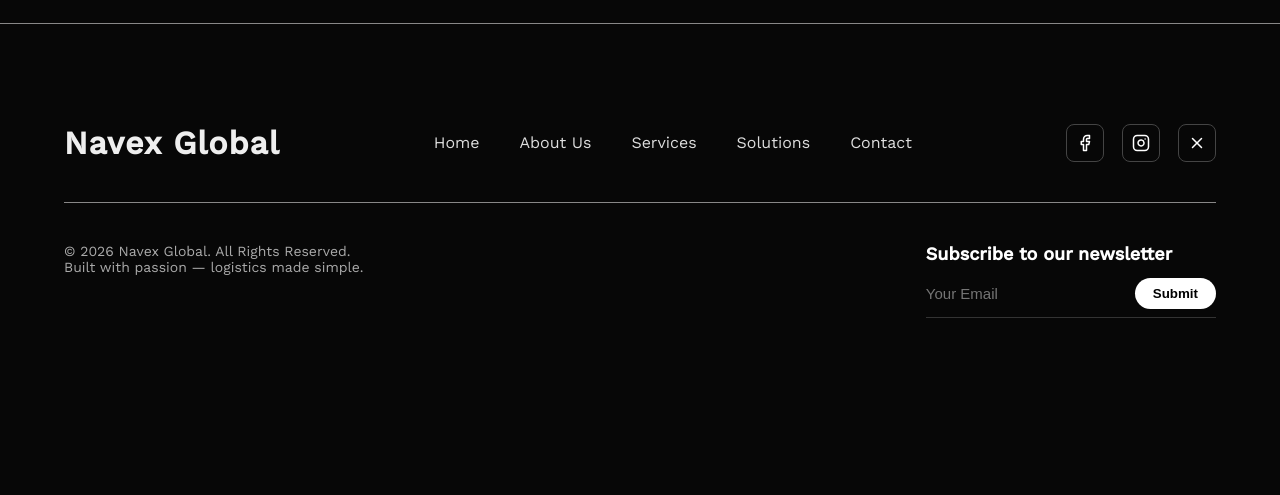
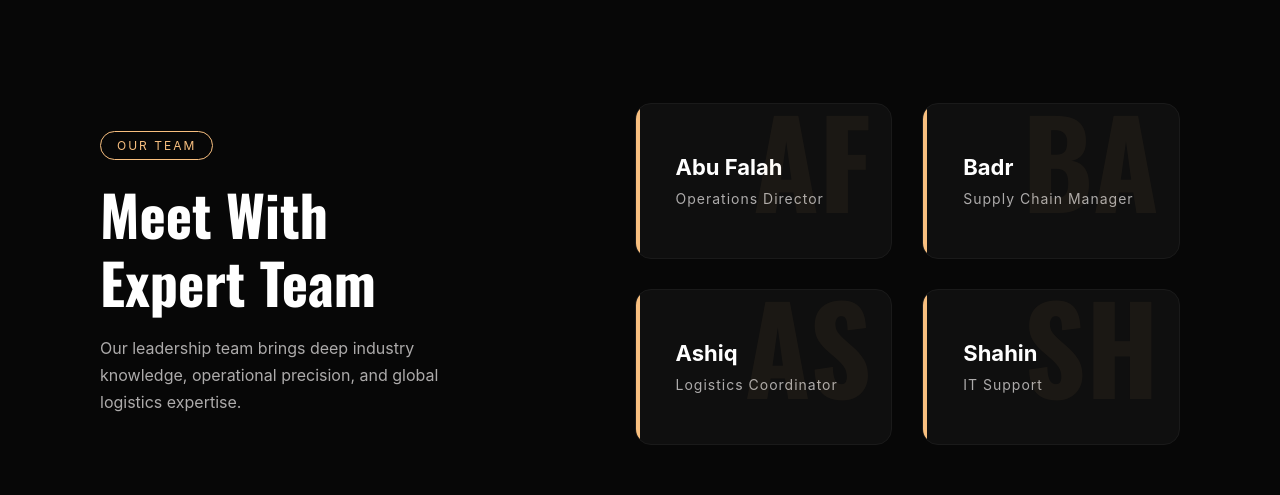
Before and after one commit to harshinJJ/Navex-Global, a React (Create React App) app: page /about in a window 1280 px wide. Shown: the part 2002-2497 px from the top of the page. Before the commit the page ends 2380 px from the top, so only its background shows below. Built offline with nearby package versions, Linux system fonts and the light colour scheme.

Commit message:
Updated About Page

```diff
--- a/src/pages/About-us.jsx
+++ b/src/pages/About-us.jsx
@@ -4,14 +4,20 @@ import { useTranslation } from "react-i18next";
 import aboutHero from "../assets/Aboutus/about-hero.png";
 import aboutcard1 from "../assets/Aboutus/aboutuscard1.png";
 import aboutusbg from "../assets/Aboutus/about-us-bg.png";
-
 import { FaShip, FaBoxes, FaUsers } from "react-icons/fa";
 
 export default function About_us() {
   const { t } = useTranslation("aboutPage");
 
-  const fadeUp = {
-    hidden: { opacity: 0, y: 80 },
+  /* ==============================
+     ONE UNIFIED ANIMATION SYSTEM
+  ============================== */
+
+  const smoothReveal = {
+    hidden: {
+      opacity: 0,
+      y: 60,
+    },
     visible: {
       opacity: 1,
       y: 0,
@@ -22,32 +28,24 @@ export default function About_us() {
     },
   };
 
-  const fadeRight = {
-    hidden: { opacity: 0, x: 80 },
+  const smoothStagger = {
+    hidden: {},
     visible: {
-      opacity: 1,
-      x: 0,
       transition: {
-        duration: 1,
-        ease: [0.22, 1, 0.36, 1],
+        staggerChildren: 0.2,
       },
     },
   };
 
-  const staggerContainer = {
-    hidden: {},
-    visible: {
-      transition: {
-        staggerChildren: 0.2,
-        delayChildren: 0.2,
-      },
-    },
-  };
+  /* ==============================
+     PROGRESS BAR COMPONENT
+  ============================== */
 
   const ProgressBar = ({ label, value }) => {
     return (
       <motion.div
         className="progress-item"
+        variants={smoothReveal}
         initial="hidden"
         whileInView="visible"
         viewport={{ once: false, amount: 0.4 }}
@@ -60,16 +58,13 @@ export default function About_us() {
         <div className="progress-bar">
           <motion.div
             className="progress-fill"
-            variants={{
-              hidden: { width: 0 },
-              visible: {
-                width: `${value}%`,
-                transition: {
-                  duration: 1.5,
-                  ease: [0.22, 1, 0.36, 1],
-                },
-              },
+            initial={{ width: 0 }}
+            whileInView={{ width: `${value}%` }}
+            transition={{
+              duration: 1.5,
+              ease: [0.22, 1, 0.36, 1],
             }}
+            viewport={{ once: false }}
           />
         </div>
       </motion.div>
@@ -78,14 +73,14 @@ export default function About_us() {
 
   return (
     <div className="about-wrapper">
-      {/* HERO */}
+      {/* ================= HERO ================= */}
       <section
         className="about-hero"
         style={{ backgroundImage: `url(${aboutHero})` }}
       >
         <motion.h1
           className="about-title"
-          variants={fadeUp}
+          variants={smoothReveal}
           initial="hidden"
           whileInView="visible"
           viewport={{ once: false, amount: 0.5 }}
@@ -95,136 +90,107 @@ export default function About_us() {
         </motion.h1>
       </section>
 
-      {/* VALUES SECTION */}
-      <section className="values-section">
-        <div className="values-container">
+      {/* ================= VALUES ================= */}
+      <section className="about-values-section">
+        <div className="about-values-container">
           <motion.div
-            className="values-left"
-            variants={staggerContainer}
+            className="about-values-left"
+            variants={smoothStagger}
             initial="hidden"
             whileInView="visible"
             viewport={{ once: false, amount: 0.2 }}
           >
-            <motion.span className="values-tag" variants={fadeUp}>
+            <motion.span className="about-values-tag" variants={smoothReveal}>
               {t("whoTag")}
             </motion.span>
 
-            <motion.h2 className="values-title" variants={fadeUp}>
+            <motion.h2 className="about-values-title" variants={smoothReveal}>
               {t("whoTitle")}
             </motion.h2>
 
-            <motion.div className="values-list">
-              <motion.div className="values-row" variants={fadeUp}>
-                <div className="values-icon">
-                  <FaShip />
-                </div>
-                <div>
-                  <h3>{t("block1Title")}</h3>
-                  <p>{t("block1Desc")}</p>
-                </div>
-              </motion.div>
-
-              <motion.div className="values-row" variants={fadeUp}>
-                <div className="values-icon">
-                  <FaBoxes />
-                </div>
-                <div>
-                  <h3>{t("block2Title")}</h3>
-                  <p>{t("block2Desc")}</p>
-                </div>
-              </motion.div>
-
-              <motion.div className="values-row" variants={fadeUp}>
-                <div className="values-icon">
-                  <FaUsers />
-                </div>
-                <div>
-                  <h3>{t("block3Title")}</h3>
-                  <p>{t("block3Desc")}</p>
-                </div>
-              </motion.div>
+            <motion.div className="about-values-list">
+              {[
+                {
+                  icon: <FaShip />,
+                  title: t("block1Title"),
+                  desc: t("block1Desc"),
+                },
+                {
+                  icon: <FaBoxes />,
+                  title: t("block2Title"),
+                  desc: t("block2Desc"),
+                },
+                {
+                  icon: <FaUsers />,
+                  title: t("block3Title"),
+                  desc: t("block3Desc"),
+                },
+              ].map((item, index) => (
+                <motion.div
+                  key={index}
+                  className="about-values-row"
+                  variants={smoothReveal}
+                >
+                  <div className="about-values-icon">{item.icon}</div>
+                  <div>
+                    <h3>{item.title}</h3>
+                    <p>{item.desc}</p>
+                  </div>
+                </motion.div>
+              ))}
             </motion.div>
           </motion.div>
 
           <motion.div
-            className="values-right"
-            variants={fadeRight}
+            className="about-values-right"
+            variants={smoothReveal}
             initial="hidden"
             whileInView="visible"
             viewport={{ once: false, amount: 0.3 }}
           >
-            <img src={aboutcard1} alt="Navex Team" />
+            <img src={aboutcard1} alt="About" />
           </motion.div>
         </div>
       </section>
 
-      {/* PERFORMANCE SECTION */}
+      {/* ================= PERFORMANCE ================= */}
       <section
-        className="performance-section"
+        className="about-performance-section"
         style={{ backgroundImage: `url(${aboutusbg})` }}
       >
-        <div className="performance-overlay"></div>
+        <div className="about-performance-overlay"></div>
 
-        <div className="performance-container">
-          {/* TOP ROW */}
+        <div className="about-performance-container">
           <motion.div
-            className="performance-top"
+            className="about-performance-top"
+            variants={smoothStagger}
             initial="hidden"
             whileInView="visible"
             viewport={{ once: false, amount: 0.3 }}
-            variants={{
-              hidden: {},
-              visible: {
-                transition: {
-                  staggerChildren: 0.3,
-                },
-              },
-            }}
           >
             <motion.h2
-              className="performance-title"
-              variants={{
-                hidden: { opacity: 0, y: 60 },
-                visible: {
-                  opacity: 1,
-                  y: 0,
-                  transition: {
-                    duration: 1,
-                    ease: [0.22, 1, 0.36, 1],
-                  },
-                },
-              }}
+              className="about-performance-title"
+              variants={smoothReveal}
             >
               {t("performanceTitle")}
             </motion.h2>
 
             <motion.p
-              className="performance-desc"
-              variants={{
-                hidden: { opacity: 0, y: 60 },
-                visible: {
-                  opacity: 1,
-                  y: 0,
-                  transition: {
-                    duration: 1,
-                    ease: [0.22, 1, 0.36, 1],
-                  },
-                },
-              }}
+              className="about-performance-desc"
+              variants={smoothReveal}
             >
               {t("performanceDesc")}
             </motion.p>
           </motion.div>
 
-          {/* PROGRESS AREA */}
-          <div className="performance-progress-wrapper">
-            <div className="progress-column">
+          <div className="about-performance-progress-wrapper">
+            <div className="about-progress-column">
               <ProgressBar label={t("metric1")} value={98} />
               <ProgressBar label={t("metric2")} value={94} />
               <ProgressBar label={t("metric3")} value={96} />
             </div>
 
-            <div className="progress-column">
+            <div className="about-progress-column">
               <ProgressBar label={t("metric4")} value={99} />
               <ProgressBar label={t("metric5")} value={97} />
               <ProgressBar label={t("metric6")} value={95} />
@@ -232,6 +198,59 @@ export default function About_us() {
           </div>
         </div>
       </section>
+
+      {/* ================= TEAM ================= */}
+      <section className="about-team-section">
+        <div className="about-team-container">
+          <motion.div
+            className="about-team-left"
+            variants={smoothReveal}
+            initial="hidden"
+            whileInView="visible"
+            viewport={{ once: false, amount: 0.3 }}
+          >
+            <span className="about-team-tag">OUR TEAM</span>
+
+            <h2 className="about-team-title">
+              Meet With <br /> Expert Team
+            </h2>
+
+            <p className="about-team-desc">
+              Our leadership team brings deep industry knowledge, operational
+              precision, and global logistics expertise.
+            </p>
+          </motion.div>
+
+          <motion.div
+            className="about-team-grid"
+            variants={smoothStagger}
+            initial="hidden"
+            whileInView="visible"
+            viewport={{ once: false, amount: 0.2 }}
+          >
+            {[
+              { initial: "AF", name: "Abu Falah", role: "Operations Director" },
+              { initial: "BA", name: "Badr", role: "Supply Chain Manager" },
+              { initial: "AS", name: "Ashiq", role: "Logistics Coordinator" },
+              { initial: "SH", name: "Shahin", role: "IT Support" },
+            ].map((member, index) => (
+              <motion.div
+                key={index}
+                className="about-team-card"
+                variants={smoothReveal}
+                whileHover={{ scale: 1.03 }}
+              >
+                <div className="about-team-initial">{member.initial}</div>
+
+                <div className="about-team-content">
+                  <h3>{member.name}</h3>
+                  <span>{member.role}</span>
+                </div>
+              </motion.div>
+            ))}
+          </motion.div>
+        </div>
+      </section>
     </div>
   );
 }
--- a/src/styles/aboutus/aboutPage.css
+++ b/src/styles/aboutus/aboutPage.css
@@ -39,24 +39,24 @@
   color: rgba(248, 191, 127);
 }
 
-.values-section {
+.about-values-section {
   padding: 140px 100px;
 }
 
-.values-container {
+.about-values-container {
   max-width: 1200px;
   margin: 0 auto;
   display: grid;
   grid-template-columns: 1.1fr 1fr;
 }
 
-.values-left {
+.about-values-left {
   display: flex;
   flex-direction: column;
   gap: 30px;
 }
 
-.values-tag {
+.about-values-tag {
   display: inline-block;
   padding: 6px 18px;
   border: 1px solid rgba(248, 191, 127);
@@ -68,7 +68,7 @@
   text-transform: uppercase;
 }
 
-.values-title {
+.about-values-title {
   font-size: 3.5rem;
   font-weight: 900;
   line-height: 1.2;
@@ -78,19 +78,20 @@
   letter-spacing: 1px;
 }
 
-.values-list {
+.about-values-list {
   display: flex;
   flex-direction: column;
   gap: 35px;
   margin-top: 10px;
 }
 
-.values-row {
+.about-values-row {
   display: flex;
   align-items: flex-start;
   gap: 18px;
 }
-.values-icon {
+
+.about-values-icon {
   width: 50px;
   height: 50px;
   border-radius: 50%;
@@ -104,115 +105,37 @@
   transition: 0.3s ease;
 }
 
-.values-row:hover .values-icon {
+.about-values-row:hover .about-values-icon {
   background: rgba(248, 191, 127);
   color: #0c0c0c;
 }
 
-.values-row h3 {
+.about-values-row h3 {
   font-size: 1.48rem;
   font-weight: 700;
   margin-bottom: 6px;
   color: #ffffff;
 }
 
-.values-row p {
+.about-values-row p {
   font-size: 0.95rem;
   color: #adabab;
   line-height: 1.6;
   max-width: 420px;
 }
 
-.values-right {
+.about-values-right {
   height: 100%;
 }
 
-.values-right img {
+.about-values-right img {
   width: 100%;
   height: 100%;
   border-radius: 14px;
   object-fit: cover;
 }
 
-@media (max-width: 1024px) {
-  .values-section {
-    padding: 100px 40px;
-  }
-
-  .values-container {
-    gap: 40px;
-  }
-
-  .values-title {
-    font-size: 2.8rem;
-  }
-}
-
-@media (max-width: 768px) {
-  .about-hero {
-    padding: 120px 20px 120px;
-  }
-  .about-title {
-    font-size: 32.5px;
-  }
-  .values-section {
-    padding: 80px 20px;
-    text-align: center;
-  }
-
-  .values-container {
-    grid-template-columns: 1fr;
-    gap: 60px;
-  }
-
-  .values-left {
-    align-items: center;
-    text-align: center;
-  }
-
-  .values-tag {
-    margin: 0 auto;
-  }
-
-  .values-title {
-    font-size: 2rem;
-    max-width: 100%;
-  }
-
-  .values-right {
-    order: -1;
-    display: none;
-  }
-
-  .values-list {
-    width: 100%;
-    align-items: center;
-  }
-
-  .values-row {
-    flex-direction: column;
-    align-items: center;
-    text-align: center;
-    gap: 12px;
-  }
-
-  .values-icon {
-    width: 42px;
-    height: 42px;
-    font-size: 18px;
-  }
-
-  .values-row h3 {
-    font-size: 1.2rem;
-  }
-
-  .values-row p {
-    font-size: 0.9rem;
-    max-width: 100%;
-  }
-}
-
-.performance-section {
+.about-performance-section {
   position: relative;
   padding: 80px 100px;
   background-size: cover;
@@ -222,40 +145,41 @@
   color: #fff;
 }
 
-.performance-overlay {
+.about-performance-overlay {
   position: absolute;
   inset: 0;
   background: rgba(0, 0, 0, 0.81);
 }
 
-.performance-container {
+.about-performance-container {
   position: relative;
   max-width: 1200px;
   margin: 0 auto;
   z-index: 2;
 }
 
-.performance-top {
+.about-performance-top {
   display: grid;
   grid-template-columns: 1fr 1fr;
   gap: 60px;
   margin-bottom: 80px;
   align-items: center;
 }
-.performance-title {
+
+.about-performance-title {
   font-size: 56px;
   font-weight: 900;
   font-family: "Oswald", sans-serif;
   line-height: 1.2;
 }
 
-.performance-desc {
+.about-performance-desc {
   color: #adabab;
   line-height: 1.7;
   max-width: 500px;
 }
 
-.performance-progress-wrapper {
+.about-performance-progress-wrapper {
   display: grid;
   grid-template-columns: 1fr 1fr;
   gap: 60px;
@@ -284,56 +208,261 @@
   background: rgba(248, 191, 127);
   border-radius: 4px;
 }
+
+.about-team-section {
+  padding: 120px 100px;
+  background: #070707;
+  color: #fff;
+}
+
+.about-team-container {
+  max-width: 1200px;
+  margin: 0 auto;
+  display: grid;
+  grid-template-columns: 1fr 1.2fr;
+  gap: 80px;
+  align-items: center;
+}
+
+.about-team-tag {
+  display: inline-block;
+  padding: 6px 16px;
+  border: 1px solid rgba(248, 191, 127);
+  border-radius: 30px;
+  font-size: 12px;
+  letter-spacing: 2px;
+  color: rgba(248, 191, 127);
+  margin-bottom: 20px;
+}
+
+.about-team-title {
+  font-size: 56px;
+  font-weight: 900;
+  font-family: "Oswald", sans-serif;
+  line-height: 1.2;
+  margin-bottom: 20px;
+}
+
+.about-team-desc {
+  color: #adabab;
+  max-width: 400px;
+  line-height: 1.7;
+}
+
+.about-team-grid {
+  display: grid;
+  grid-template-columns: repeat(2, 1fr);
+  gap: 30px;
+}
+
+.about-team-card {
+  position: relative;
+  background: #0f0f0f;
+  padding: 50px 40px;
+  border-radius: 16px;
+  overflow: hidden;
+  border: 1px solid #1a1a1a;
+  transition: 0.4s ease;
+}
+
+.about-team-card::before {
+  content: "";
+  position: absolute;
+  left: 0;
+  top: 0;
+  height: 100%;
+  width: 4px;
+  background: rgba(248, 191, 127);
+  transition: 0.4s ease;
+}
+
+.about-team-initial {
+  position: absolute;
+  font-size: 120px;
+  font-weight: 900;
+  color: rgba(248, 191, 127, 0.05);
+  right: 20px;
+  bottom: 10px;
+  pointer-events: none;
+  font-family: "Oswald", sans-serif;
+}
+
+.about-team-content h3 {
+  font-size: 22px;
+  margin-bottom: 8px;
+}
+
+.about-team-content span {
+  font-size: 14px;
+  color: #adabab;
+  letter-spacing: 1px;
+}
+
+.about-team-card:hover {
+  transform: translateY(-10px);
+  border-color: rgba(248, 191, 127);
+  box-shadow: 0 20px 40px rgba(0, 0, 0, 0.5);
+}
+
+.about-team-card:hover::before {
+  width: 6px;
+}
+
+@media (max-width: 1200px) {
+  .about-team-section {
+    padding: 100px 60px;
+  }
+
+  .about-team-title {
+    font-size: 46px;
+  }
+}
+
 @media (max-width: 1024px) {
-  .performance-section {
+  .about-values-section {
+    padding: 100px 40px;
+  }
+
+  .about-values-container {
+    gap: 40px;
+  }
+
+  .about-values-title {
+    font-size: 2.8rem;
+  }
+
+  .about-performance-section {
     padding: 80px 60px;
     background-position: center;
   }
 
-  .performance-top {
+  .about-performance-top {
     gap: 40px;
     margin-bottom: 60px;
   }
 
-  .performance-title {
+  .about-performance-title {
     font-size: 44px;
   }
 
-  .performance-desc {
+  .about-performance-desc {
     max-width: 100%;
   }
 
-  .performance-progress-wrapper {
+  .about-performance-progress-wrapper {
     gap: 40px;
   }
+
+  .about-team-container {
+    grid-template-columns: 1fr;
+    gap: 60px;
+  }
+
+  .about-team-title {
+    font-size: 40px;
+  }
+
+  .about-team-desc {
+    max-width: 100%;
+  }
+
+  .about-team-grid {
+    grid-template-columns: repeat(2, 1fr);
+  }
 }
+
 @media (max-width: 768px) {
-  .performance-title,
-  .performance-desc,
+  .about-hero {
+    padding: 120px 20px 120px;
+  }
+
+  .about-title {
+    font-size: 32.5px;
+  }
+
+  .about-values-section {
+    padding: 80px 20px;
+    text-align: center;
+  }
+
+  .about-values-container {
+    grid-template-columns: 1fr;
+    gap: 60px;
+  }
+
+  .about-values-left {
+    align-items: center;
+    text-align: center;
+  }
+
+  .about-values-tag {
+    margin: 0 auto;
+  }
+
+  .about-values-title {
+    font-size: 2rem;
+    max-width: 100%;
+  }
+
+  .about-values-right {
+    order: -1;
+    display: none;
+  }
+
+  .about-values-list {
+    width: 100%;
+    align-items: center;
+  }
+
+  .about-values-row {
+    flex-direction: column;
+    align-items: center;
+    text-align: center;
+    gap: 12px;
+  }
+
+  .about-values-icon {
+    width: 42px;
+    height: 42px;
+    font-size: 18px;
+  }
+
+  .about-values-row h3 {
+    font-size: 1.2rem;
+  }
+
+  .about-values-row p {
+    font-size: 0.9rem;
+    max-width: 100%;
+  }
+
+  .about-performance-title,
+  .about-performance-desc,
   .progress-header {
     text-align: center;
   }
-  .performance-section {
-    padding: 0px 20px;
+
+  .about-performance-section {
+    padding: 20px 20px;
     background-size: cover;
     background-position: center top;
   }
 
-  .performance-top {
+  .about-performance-top {
     grid-template-columns: 1fr;
     gap: 25px;
     margin-bottom: 50px;
   }
 
-  .performance-title {
+  .about-performance-title {
     font-size: 32px;
   }
 
-  .performance-desc {
+  .about-performance-desc {
     margin: 0 auto;
   }
 
-  .performance-progress-wrapper {
+  .about-performance-progress-wrapper {
     grid-template-columns: 1fr;
     gap: 30px;
   }
@@ -345,4 +474,45 @@
   .progress-header {
     font-size: 14px;
   }
+
+  .about-team-section {
+    padding: 80px 20px;
+  }
+
+  .about-team-container {
+    gap: 40px;
+  }
+
+  .about-team-tag {
+    display: block;
+    width: fit-content;
+    margin: 0 auto 20px auto;
+  }
+
+  .about-team-title {
+    font-size: 32px;
+    text-align: center;
+  }
+
+  .about-team-desc {
+    text-align: center;
+    margin: 0 auto;
+  }
+
+  .about-team-grid {
+    grid-template-columns: 1fr;
+    gap: 20px;
+  }
+
+  .about-team-card {
+    padding: 35px 25px;
+  }
+
+  .about-team-initial {
+    font-size: 80px;
+  }
+
+  .about-team-content h3 {
+    font-size: 19px;
+  }
 }
```
